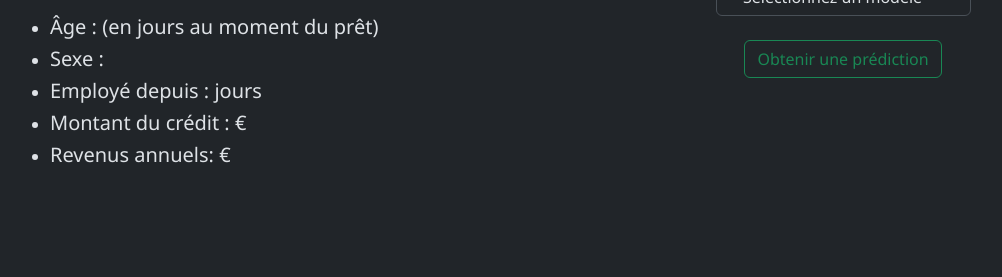
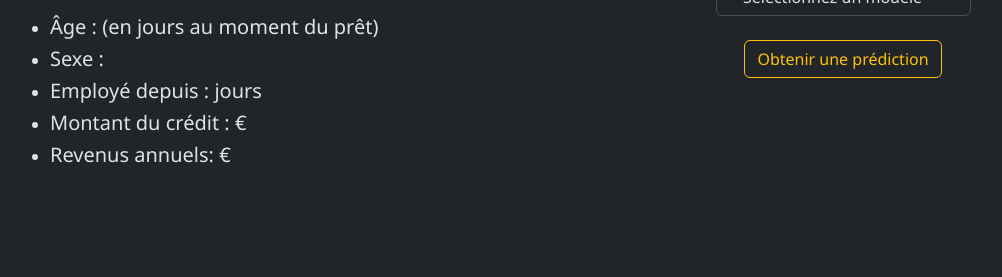
Before and after one commit to fferreira2022/projet7, a Django app: page /api/ in a window 1280 px wide. Shown: the part 216-493 px from the top of the page, without its empty margins (76-1078 px from the left). Run offline with Django 5.2, Linux system fonts and the light colour scheme; the visitor is signed in with stand-in values (Sample User, id 1); data that the repository does not hold is empty.

Commit message:
commit modifications in api.html file

```diff
--- a/api_credit/templates/api_credit/api.html
+++ b/api_credit/templates/api_credit/api.html
@@ -52,7 +52,7 @@
                      <input type="hidden" id="client_id" name="client_id" value="">
 
                     <!-- bouton de soumission -->
-                    <button type="submit" class="btn btn-outline-success mt-4">Obtenir une prédiction</button>
+                    <button type="submit" class="btn btn-outline-warning mt-4">Obtenir une prédiction</button>
                 </form>
             </div>
         </div>
```
